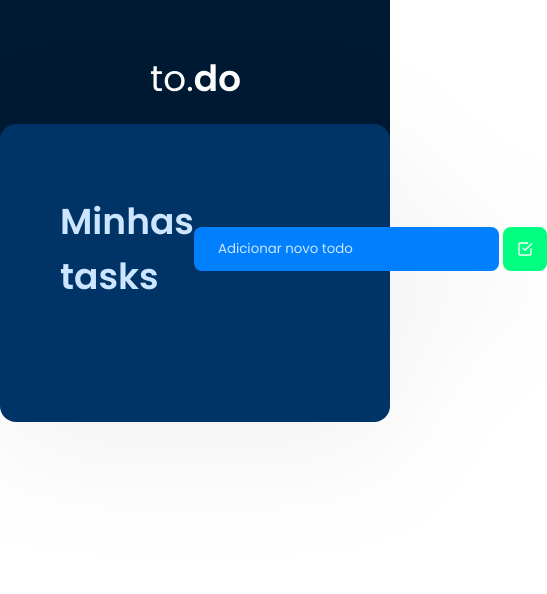
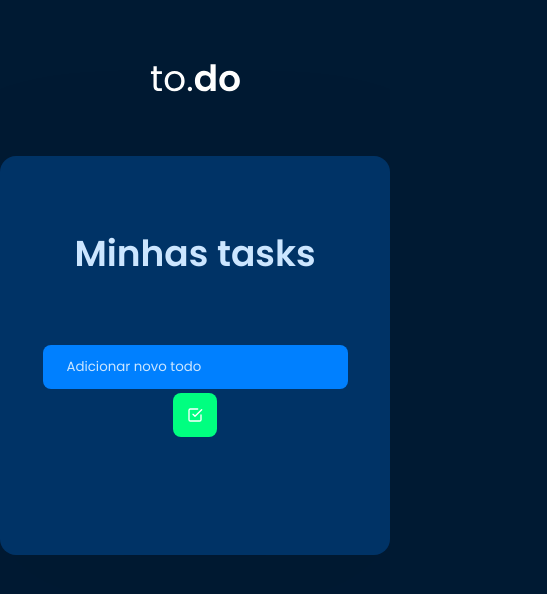
Before and after one commit to Gilvan-Araujo/DoIt, a Next.js app: page / in a window 390 px wide. Shown: the top 594 px of the page, 547 px wide, since content can reach past the window. Built offline with nearby package versions, Linux system fonts and the light colour scheme.

Commit message:
Add mobile media queries

```diff
--- a/src/components/Header/styles.module.scss
+++ b/src/components/Header/styles.module.scss
@@ -1,6 +1,6 @@
 .header {
     background: var(--blue-900);
-    padding-top: 2rem;
+    padding: 2rem;
 
     > div {
         max-width: 1120px;
--- a/src/components/TaskList/styles.module.scss
+++ b/src/components/TaskList/styles.module.scss
@@ -13,17 +13,20 @@
 
     header {
         display: flex;
-        flex-direction: row;
+        flex-direction: column;
         align-items: center;
         justify-content: space-between;
 
         h2 {
             color: var(--blue-100);
             font-size: 2.25rem;
+            padding-bottom: 4rem;
+            text-align: center;
         }
 
         .inputGroup {
             display: flex;
+            flex-direction: column;
             gap: 0.25rem;
             align-items: center;
 
@@ -162,3 +165,18 @@
         }
     }
 }
+
+@media (min-width: 600px) {
+    .taskList {
+        header {
+            h2 {
+                padding-bottom: 0;
+                text-align: center;
+            }
+            flex-direction: row;
+            .inputGroup {
+                flex-direction: row;
+            }
+        }
+    }
+}
--- a/src/styles/global.scss
+++ b/src/styles/global.scss
@@ -21,7 +21,8 @@
 
 body {
     font: 16px "Poppins", Arial, sans-serif;
-    color: #121214;
+
+    background-color: var(--blue-900);
 }
 
 input,
@@ -33,3 +34,9 @@ button,
 .checkmark {
     cursor: pointer;
 }
+
+@media (min-width: 600px) {
+    body {
+        background-color: #ffffff;
+    }
+}
```
